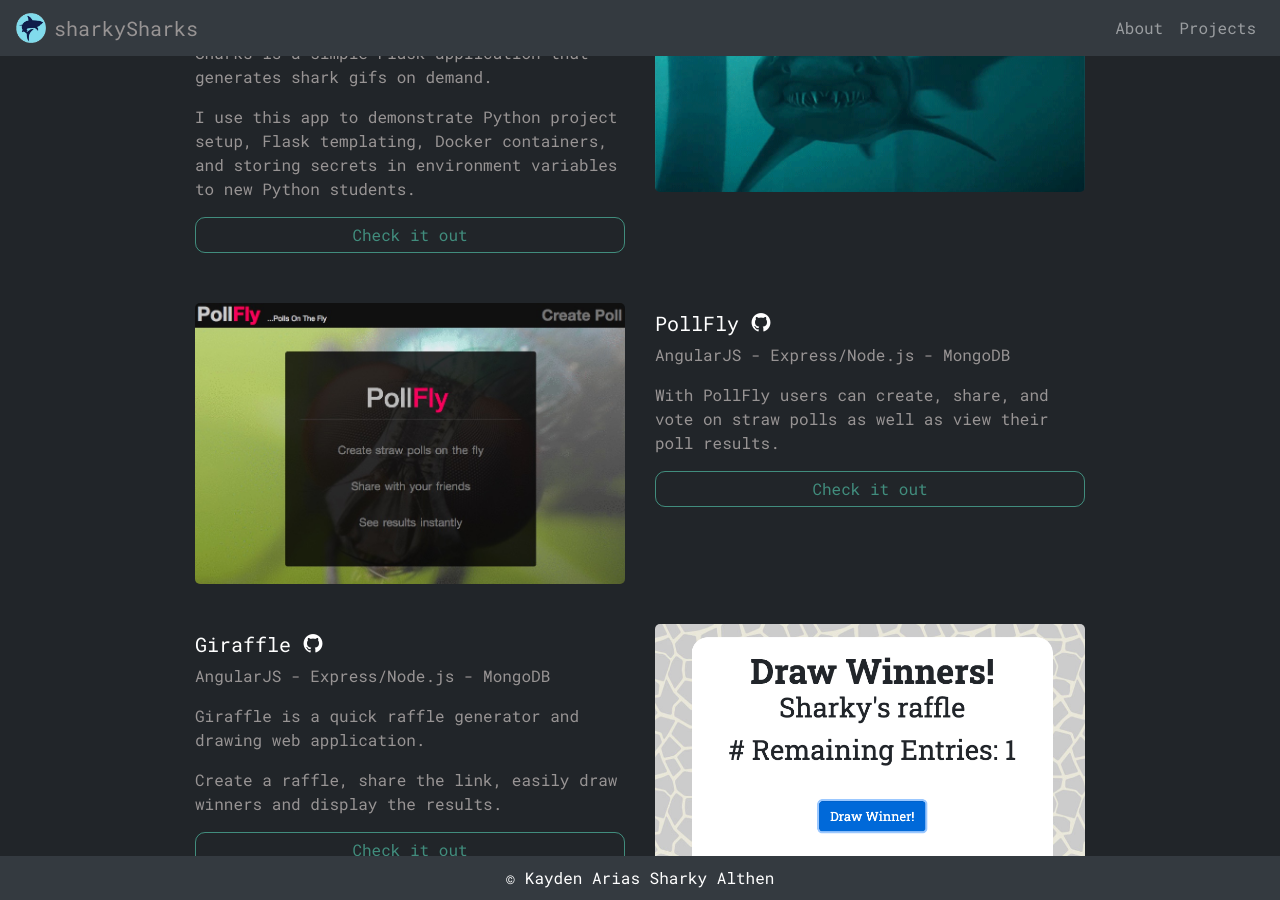
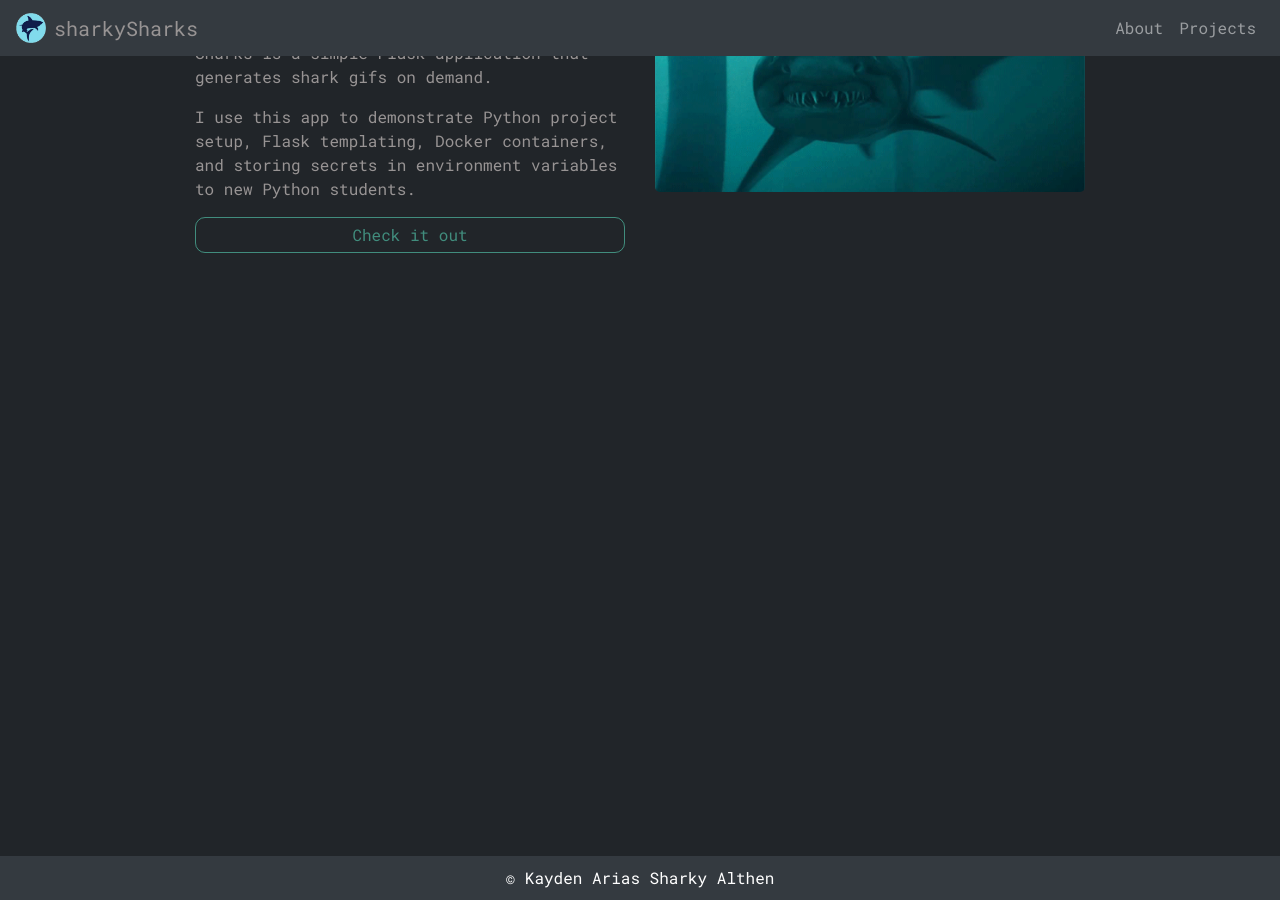
Before and after one commit to sharkySharks/sharkySharks.github.io, a Jekyll site: the page built from projects.html, in a window 1280 px wide and 900 px high, scrolled down 1939 px. Built offline with Jekyll 4.4.1, drawn with Linux system fonts in a browser that asks for light colours.

Commit message:
remove unsupported angular projects

```diff
--- a/projects.html
+++ b/projects.html
@@ -81,29 +81,6 @@ title: Projects
         <a class="project-link" href="https://github.com/sharkySharks/sharks">Check it out</a>
       </div>
     </div>
-    <div class="row user-projects">
-      <div class="col-lg-6">
-        <img alt="pollfly" src="/assets/img/pollfly.jpg" />
-      </div>
-      <div class="col-lg-6">
-        <h5> PollFly <a href="https://github.com/sharkySharks/pollfly"><i class="devicon-github-plain"></i></a></h5>
-        <p> AngularJS - Express/Node.js - MongoDB</p>
-        <p>With PollFly users can create, share, and vote on straw polls as well as view their poll results.</p>
-        <a class="project-link" href="https://pollfly.herokuapp.com">Check it out</a>
-      </div>
-    </div>
-    <div class="row user-projects flex-md-row-reverse">
-      <div class="col-lg-6">
-        <img alt="giraffle" src="/assets/img/giraffle.png" />
-      </div>
-      <div class="col-lg-6">
-        <h5> Giraffle <a href="https://github.com/sharkySharks/giraffle"><i class="devicon-github-plain"></i></a></h5>
-        <p> AngularJS - Express/Node.js - MongoDB</p>
-        <p> Giraffle is a quick raffle generator and drawing web application.</p>
-        <p> Create a raffle, share the link, easily draw winners and display the results.</p>
-        <a class="project-link" href="http://www.giraffle.me">Check it out</a>
-      </div>
-    </div>
   </div>
   <div class="col-lg-1"></div>
 </section>
```
